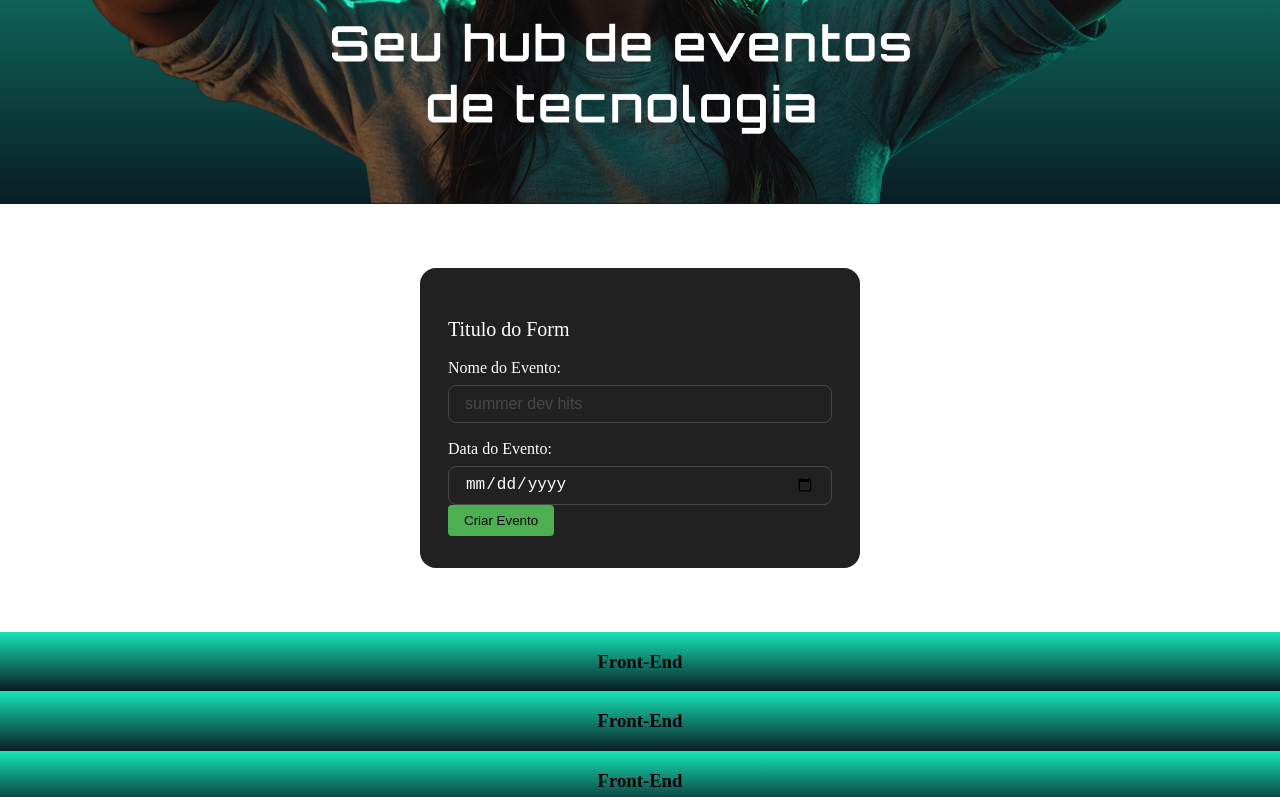
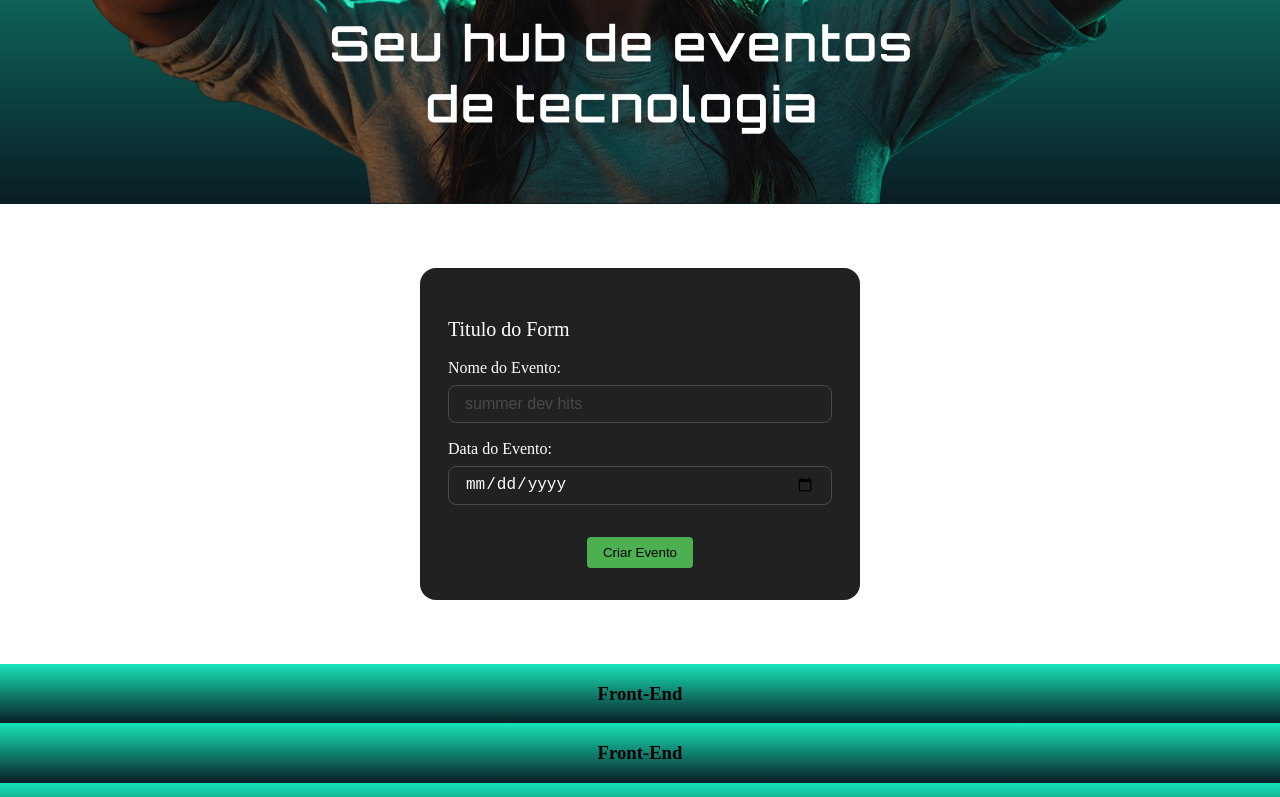
Before and after one commit to Pedrozila/Tecboard, a React (Vite) app: page / in a window 1280 px wide. Shown: the part 479-1276 px from the top of the page. Built offline with nearby package versions, Linux system fonts and the light colour scheme.

Commit message:
feat: update styles and structure for FormularioEvento component

```diff
--- a/src/componentes/FormularioEvento/formulario-de-eventos.estilos.css
+++ b/src/componentes/FormularioEvento/formulario-de-eventos.estilos.css
@@ -5,6 +5,7 @@
   width: 384px;
   max-width: 90%;
   margin: 64px auto;
+  gap: 16px;
 }
 
 .campos-formulario {
@@ -12,3 +13,8 @@
   flex-direction: column;
   gap: 16px;
 }
+
+.acoes {
+    margin-top: 32px;
+    text-align: center;
+}
--- a/src/componentes/FormularioEvento/index.jsx
+++ b/src/componentes/FormularioEvento/index.jsx
@@ -31,7 +31,7 @@ export function FormularioDeEventos() {
           />
         </FormularioCampo>
       </div>
-      <div>
+      <div className="acoes">
         <BotaoFormulario>Criar Evento</BotaoFormulario>
       </div>
     </form>
```
